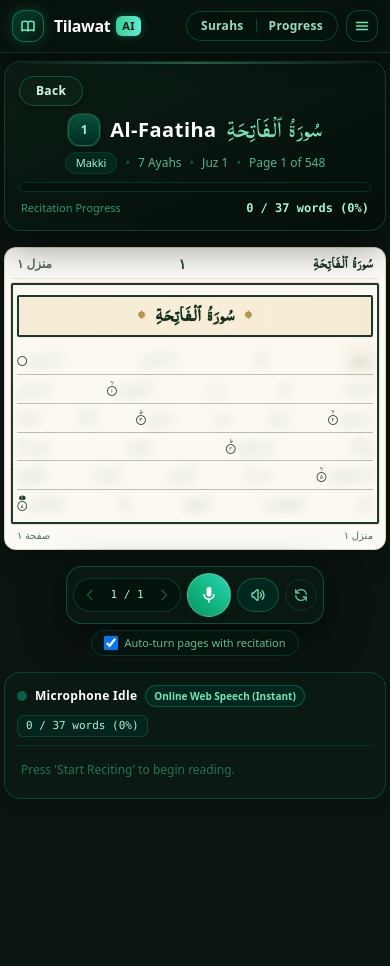
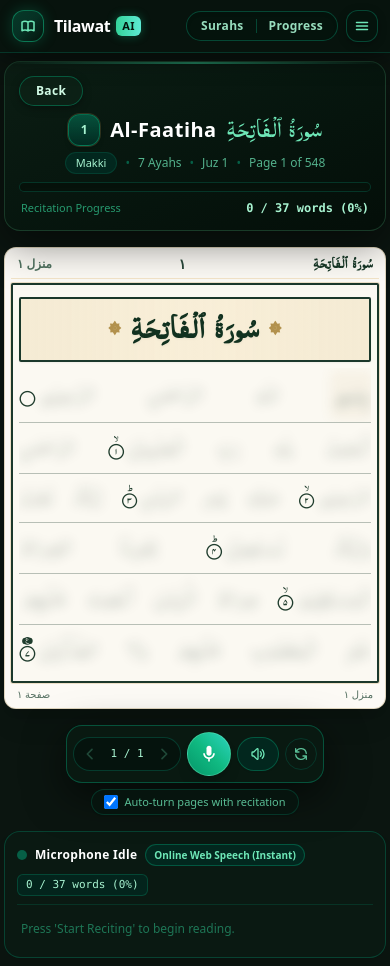
Before and after one commit to Awais-694/quran-mushaf-app, a Next.js app: page /recite/1 in a window 390 px wide. Before the commit the page ends 844 px from the top, so only its background shows below. Built offline with nearby package versions, Linux system fonts and the light colour scheme; a web font is replaced by a local one.

Commit message:
Fix zoom responsiveness, preserve strict 16-line PDF format, and add live Mushaf preview in settings

```diff
--- a/public/sw.js
+++ b/public/sw.js
@@ -1,5 +1,5 @@
 // Tilawat PWA service worker — offline caching and stale-while-revalidate.
-const CACHE = "tilawat-v7";
+const CACHE = "tilawat-v8";
 
 self.addEventListener("install", (e) => {
   self.skipWaiting();
--- a/src/components/dashboard/SettingsClient.tsx
+++ b/src/components/dashboard/SettingsClient.tsx
@@ -219,6 +219,43 @@ export function SettingsClient() {
             </button>
           ))}
         </div>
+
+        {/* Live Mushaf Sample Preview */}
+        <div className="mt-4 pt-3.5 border-t border-emerald-900/60">
+          <div className="flex items-center justify-between mb-2">
+            <span className="text-xs text-emerald-300/80 font-medium">
+              Live Mushaf Preview ({fontSize}px):
+            </span>
+            <span className="text-[11px] text-emerald-400/70 font-mono">
+              Taj 16-Line PDF Layout
+            </span>
+          </div>
+
+          <div className="bg-[#fcfaf5] text-[#13281d] rounded-xl p-2 sm:p-3 border border-[#d9ccb0] shadow-md max-w-full overflow-hidden">
+            <div className="border-[2px] border-double border-[#1b382b] rounded-sm px-2 py-2 bg-[#fbf9f2]">
+              <div
+                dir="rtl"
+                className="font-quran leading-[1.75] text-right select-none w-full"
+                style={{ fontSize: `${fontSize}px` }}
+              >
+                <div className="border-b border-[#1b382b]/30 pb-1 mb-1 flex items-baseline justify-between flex-nowrap whitespace-nowrap overflow-hidden">
+                  <span>بِسْمِ</span>
+                  <span>اللّٰهِ</span>
+                  <span>الرَّحْمٰنِ</span>
+                  <span>الرَّحِیْمِ</span>
+                  <span className="text-[#143323] text-[0.8em]">۝١</span>
+                </div>
+                <div className="flex items-baseline justify-between flex-nowrap whitespace-nowrap overflow-hidden">
+                  <span>الْحَمْدُ</span>
+                  <span>لِلّٰهِ</span>
+                  <span>رَبِّ</span>
+                  <span>الْعٰلَمِیْنَ</span>
+                  <span className="text-[#143323] text-[0.8em]">۝٢</span>
+                </div>
+              </div>
+            </div>
+          </div>
+        </div>
       </div>
 
       {/* Theme */}
--- a/src/components/mushaf/MushafPage.tsx
+++ b/src/components/mushaf/MushafPage.tsx
@@ -25,11 +25,11 @@ export function MushafPage({
       </div>
 
       {/* Mushaf Decorative Border Frame */}
-      <div className="border-[2px] sm:border-[3px] border-double border-[#1b382b] rounded-sm px-1 py-1 sm:px-2.5 sm:py-2 bg-[#fbf9f2] ring-1 ring-[#c5a059]/30 overflow-hidden max-w-full">
+      <div className="border-[2px] sm:border-[3px] border-double border-[#1b382b] rounded-sm px-1.5 py-1.5 sm:px-3 sm:py-2.5 bg-[#fbf9f2] ring-1 ring-[#c5a059]/30 overflow-hidden max-w-full">
         <div
           dir="rtl"
-          className="font-quran leading-[1.6] sm:leading-[1.7] text-right select-none w-full max-w-full"
-          style={fontSize ? { fontSize: `clamp(13px, 3.8vw, ${fontSize}px)` } : undefined}
+          className="font-quran leading-[1.75] sm:leading-[1.9] text-right select-none w-full max-w-full"
+          style={{ fontSize: `${fontSize && fontSize >= 14 && fontSize <= 36 ? fontSize : 24}px` }}
         >
           {children}
         </div>
--- a/src/components/recitation/ReciteClient.tsx
+++ b/src/components/recitation/ReciteClient.tsx
@@ -107,11 +107,19 @@ export function ReciteClient({
     setOnline(navigator.onLine);
     const on = () => setOnline(true);
     const off = () => setOnline(false);
+    const onFocusOrStorage = () => {
+      setFontSize(getFontSize());
+      setEnginePref(getEnginePref());
+    };
     window.addEventListener("online", on);
     window.addEventListener("offline", off);
+    window.addEventListener("focus", onFocusOrStorage);
+    window.addEventListener("storage", onFocusOrStorage);
     return () => {
       window.removeEventListener("online", on);
       window.removeEventListener("offline", off);
+      window.removeEventListener("focus", onFocusOrStorage);
+      window.removeEventListener("storage", onFocusOrStorage);
     };
   }, []);
 
@@ -318,7 +326,7 @@ export function ReciteClient({
         surahName={loaded.meta.arabicName}
         pageNumber={currentPage}
         manzil={`منزل ${toArabicDigits(firstAyahOnPage?.manzil ?? loaded.manzil)}`}
-        fontSize={mounted ? fontSize : 19}
+        fontSize={mounted ? fontSize : 24}
       >
         {isSurahStartPage && (
           <div className="relative text-center my-1.5 px-3 py-1 sm:py-1.5 rounded-sm bg-gradient-to-r from-[#ebd6a7]/40 via-[#f8eed7] to-[#ebd6a7]/40 border-[2px] border-double border-[#1b382b] shadow-sm">
@@ -361,25 +369,32 @@ export function ReciteClient({
               groups.push({ word: t });
             }
           }
-          const isVeryDense = groups.length >= 10;
-          const isDenseLine = groups.length >= 8;
-          const isShortLine = groups.length < 4;
+          const wordCount = groups.length;
+          const isShortLine = wordCount < 4;
+          // Authentic Mushaf typography: scale density so all words remain strictly on this line without breaking
+          const lineScale =
+            wordCount <= 5 ? 1 :
+            wordCount <= 7 ? 0.96 :
+            wordCount <= 8 ? 0.90 :
+            wordCount <= 9 ? 0.83 :
+            wordCount <= 10 ? 0.77 : 0.70;
+          const letterSpacing = wordCount >= 9 ? "-0.025em" : undefined;
 
           return (
             <div
               key={lineNo}
-              className={`border-b border-[#1b382b]/30 last:border-b-0 py-0.5 sm:py-1 flex items-baseline w-full max-w-full ${
-                isShortLine ? "justify-center gap-3 sm:gap-4 whitespace-nowrap" : "justify-between"
+              className={`border-b border-[#1b382b]/30 last:border-b-0 py-1 sm:py-1.5 flex items-baseline w-full max-w-full flex-nowrap whitespace-nowrap overflow-hidden ${
+                isShortLine ? "justify-center gap-4 sm:gap-6" : "justify-between"
               }`}
               style={{
-                fontSize: isVeryDense ? "0.86em" : isDenseLine ? "0.92em" : undefined,
-                letterSpacing: isVeryDense ? "-0.025em" : undefined,
+                fontSize: `${lineScale}em`,
+                letterSpacing,
               }}
             >
               {groups.map((g) => {
                 const isWordMarker = !normalizeArabic(g.word.display);
                 return (
-                  <span key={g.word.idx} className="inline-flex items-baseline shrink-0">
+                  <span key={g.word.idx} className="inline-flex items-baseline shrink-0 gap-0.5 sm:gap-1">
                     <MushafWord
                       token={{
                         display: g.word.display,
```
